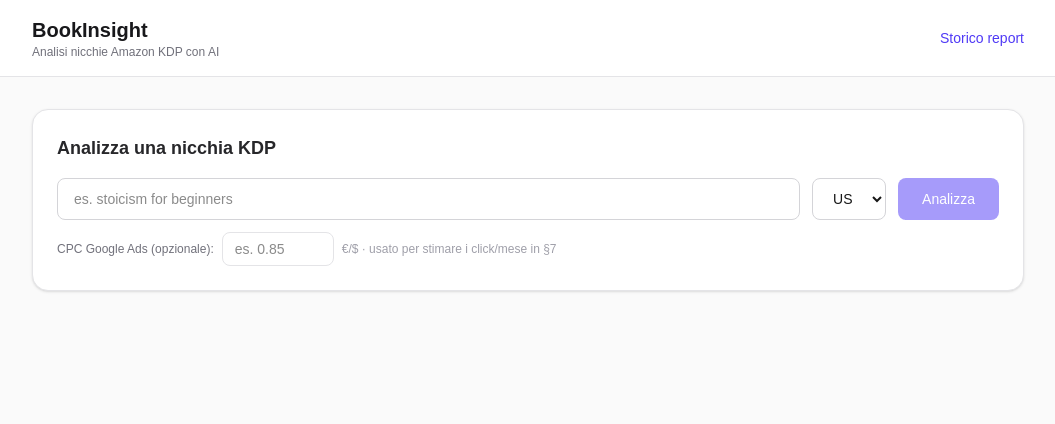
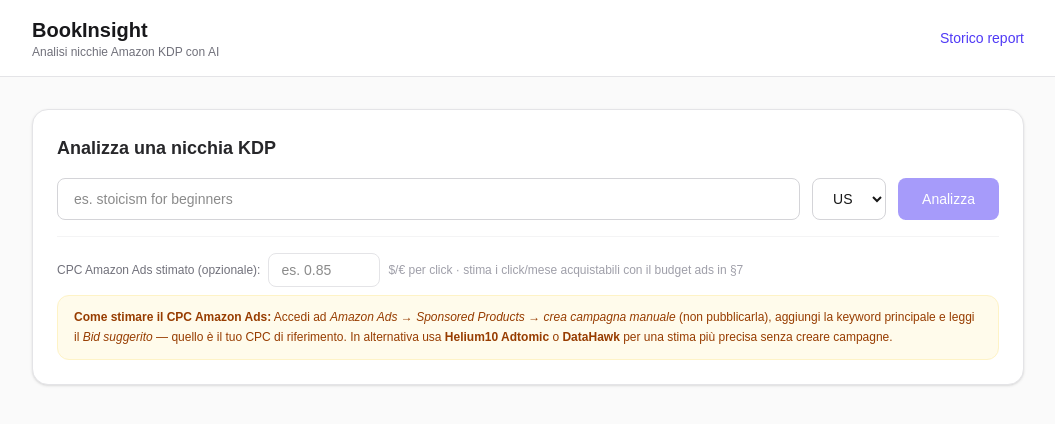
Before and after one commit to fumoblu73/bookinsight, a Next.js app: page / in a window 1280 px wide. Shown: the top 424 px of the page, without its empty margins (112-1167 px from the left). Built offline with nearby package versions, Linux system fonts and the light colour scheme.

Commit message:
CPC: rename to Amazon Ads, PDF filename, how-to info box

```diff
--- a/app/page.tsx
+++ b/app/page.tsx
@@ -188,9 +188,10 @@
               </button>
             </div>
 
-            {/* CPC opzionale — mostrato come campo secondario */}
-            <div className="mt-3 flex items-center gap-2">
-              <label className="text-xs text-zinc-500 whitespace-nowrap">CPC Google Ads (opzionale):</label>
+            {/* CPC Amazon Ads — campo opzionale con box esplicativo */}
+            <div className="mt-4 border-t border-zinc-100 pt-4 space-y-2">
+              <div className="flex items-center gap-2 flex-wrap">
+                <label className="text-xs font-medium text-zinc-500 whitespace-nowrap">CPC Amazon Ads stimato (opzionale):</label>
                 <input
                   type="text"
                   value={cpc}
@@ -199,7 +200,14 @@
                   disabled={isLoading}
                   className="w-28 rounded-lg border border-zinc-200 px-3 py-1.5 text-sm focus:outline-none focus:ring-2 focus:ring-indigo-400 disabled:opacity-50 disabled:bg-zinc-50"
                 />
-              <span className="text-xs text-zinc-400">€/$  · usato per stimare i click/mese in §7</span>
+                <span className="text-xs text-zinc-400">$/€ per click · stima i click/mese acquistabili con il budget ads in §7</span>
+              </div>
+              <div className="rounded-xl border border-amber-100 bg-amber-50 px-4 py-3 text-xs text-amber-800 leading-relaxed">
+                <strong className="font-semibold">Come stimare il CPC Amazon Ads:</strong>
+                {' '}Accedi ad <em>Amazon Ads → Sponsored Products → crea campagna manuale</em> (non pubblicarla),
+                aggiungi la keyword principale e leggi il <em>Bid suggerito</em> — quello è il tuo CPC di riferimento.
+                In alternativa usa <strong>Helium10 Adtomic</strong> o <strong>DataHawk</strong> per una stima più precisa senza creare campagne.
+              </div>
             </div>
 
             {isLoading && (
--- a/components/ReportView.tsx
+++ b/components/ReportView.tsx
@@ -193,7 +193,7 @@
             </span>
             <span className="text-sm text-zinc-400">{date}</span>
             {report.cpc && (
-              <span className="text-sm text-zinc-400">CPC: ${report.cpc.toFixed(2)}</span>
+              <span className="text-sm text-zinc-400">CPC Amazon Ads: ${report.cpc.toFixed(2)}</span>
             )}
           </div>
         </div>
@@ -222,12 +222,23 @@
           <h1 className="text-2xl font-bold text-zinc-900">{report.keyword}</h1>
           <p className="text-sm text-zinc-400 mt-0.5">
             Mercato {report.market} · {date}
-            {report.cpc ? ` · CPC $${report.cpc.toFixed(2)}` : ''}
+            {report.cpc ? ` · CPC Amazon Ads $${report.cpc.toFixed(2)}` : ''}
           </p>
         </div>
         <div className="flex gap-2 shrink-0">
           <button
-            onClick={() => window.print()}
+            onClick={() => {
+              const d = new Date(report.createdAt)
+              const aa = String(d.getFullYear()).slice(-2)
+              const mm = String(d.getMonth() + 1).padStart(2, '0')
+              const gg = String(d.getDate()).padStart(2, '0')
+              const filename = `${aa}${mm}${gg} BookInsight - ${report.keyword} (${report.market})`
+              const prev = document.title
+              document.title = filename
+              window.print()
+              // Restore after print dialog closes
+              window.addEventListener('afterprint', () => { document.title = prev }, { once: true })
+            }}
             className="px-4 py-2 text-sm rounded-lg border border-zinc-300 hover:bg-zinc-50 transition-colors font-medium"
           >
             Stampa / PDF
@@ -545,7 +556,7 @@
         {/* CPC disclaimer se presente */}
         {report.cpc && (
           <div className="mb-4 flex items-center gap-2 text-xs text-indigo-600 bg-indigo-50 border border-indigo-100 rounded-xl px-4 py-2">
-            <span className="font-semibold">CPC inserito: ${report.cpc.toFixed(2)}</span>
+            <span className="font-semibold">CPC Amazon Ads: ${report.cpc.toFixed(2)}</span>
             <span className="text-zinc-400">·</span>
             <span>Con il budget ads di ${fmt(roi.suggestedAdsMonthly, 0)}/mese puoi acquistare circa <strong>~{Math.round(roi.suggestedAdsMonthly / report.cpc).toLocaleString('it-IT')} click/mese</strong></span>
           </div>
```
Lines whose indentation alone changed are shown as unchanged.
